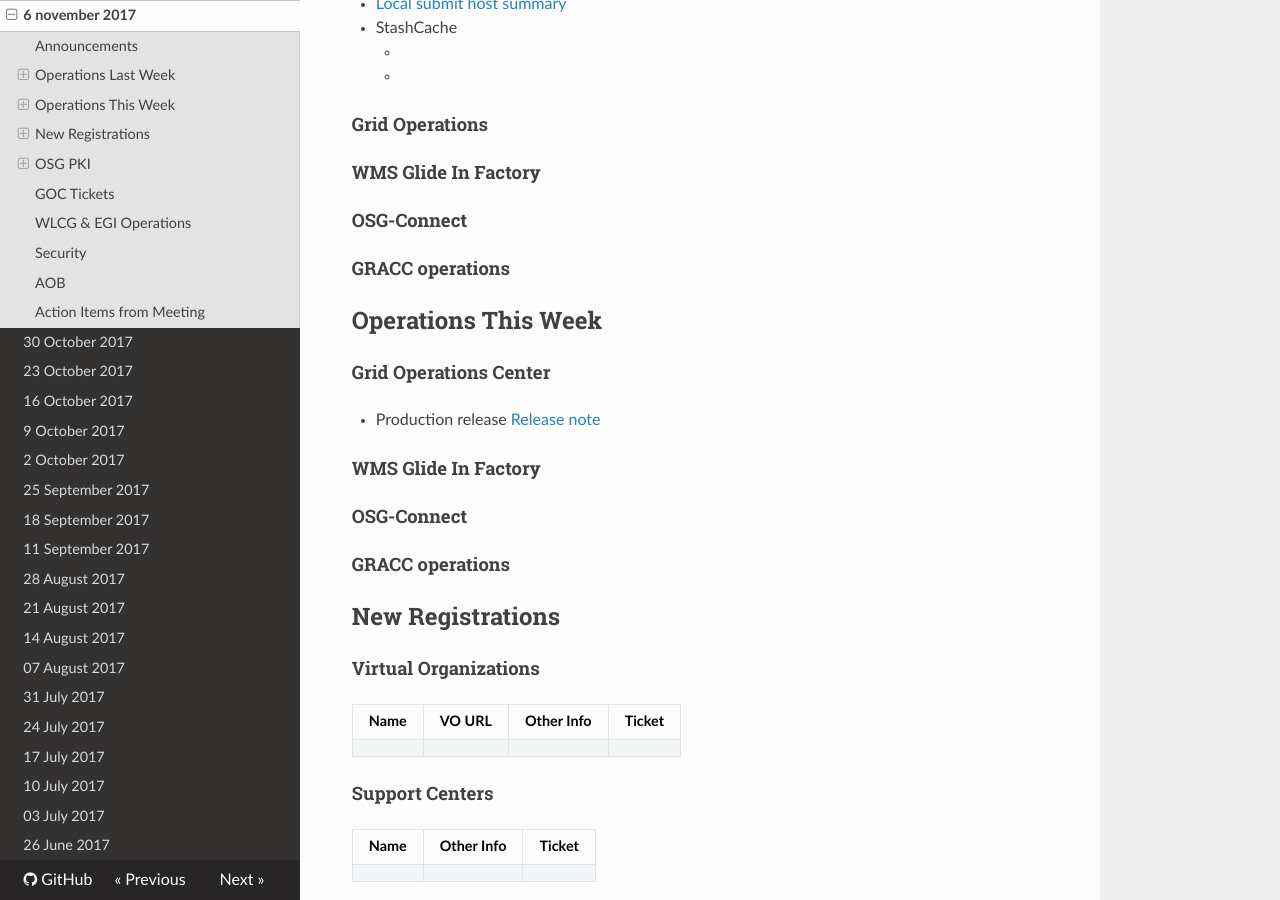
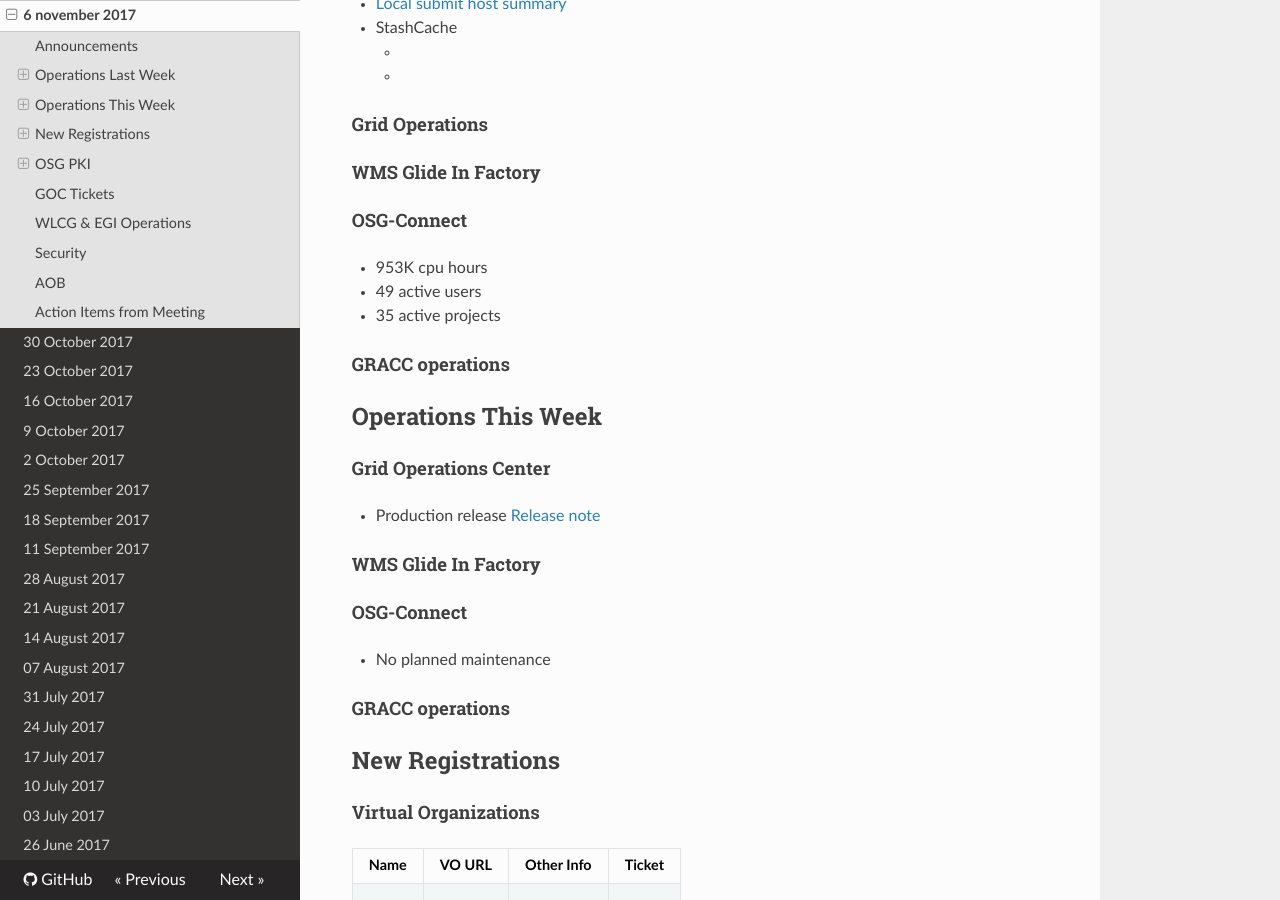
Before and after one commit to osg-htc/operations, an MkDocs documentation site: the page built from docs/WeeklyMinutes/06Nov2017.md, in a window 1280 px wide and 900 px high, scrolled down 640 px. Built offline with MkDocs 1.6.1, drawn with Linux system fonts in a browser that asks for light colours; nearby versions of some CDN libraries; old or Windows-style settings are respelled for this version of MkDocs.

Commit message:
OSG Connect updates

```diff
--- a/docs/WeeklyMinutes/06Nov2017.md
+++ b/docs/WeeklyMinutes/06Nov2017.md
@@ -26,6 +26,9 @@
 #### WMS Glide In Factory
 
 #### OSG-Connect
+   * 953K cpu hours
+   * 49 active users
+   * 35 active projects
 
 #### GRACC operations
 
@@ -37,6 +40,7 @@
 #### WMS Glide In Factory
 
 #### OSG-Connect
+   * No planned maintenance
 
 #### GRACC operations
 
```
